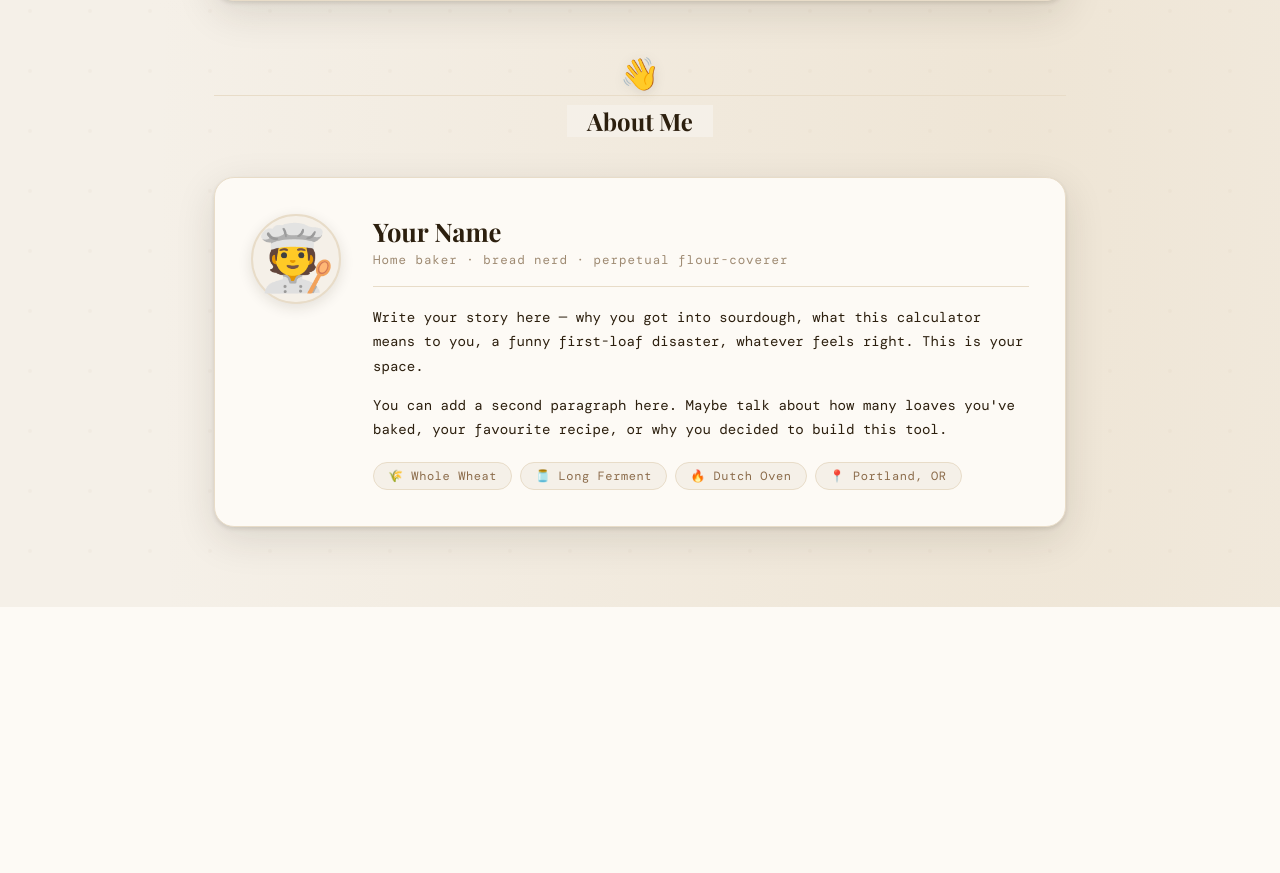
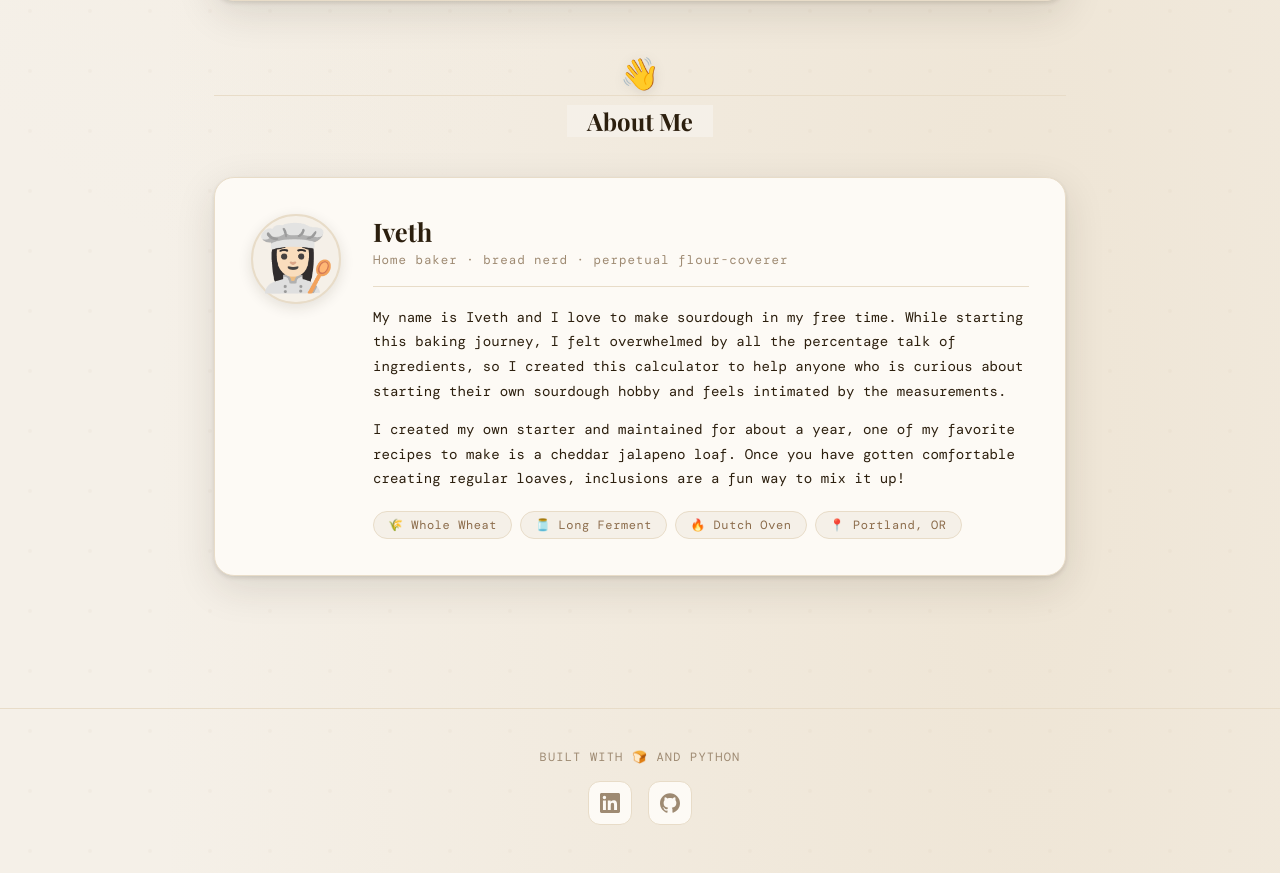
Before and after one commit to ivethurs/doughcalc.io, a Flask app: page / in a window 1280 px wide. Shown: the part 3499-4372 px from the top of the page. Before the commit the page ends 4106 px from the top, so only its background shows below. Run offline with Flask 3, Linux system fonts and the light colour scheme; some web fonts are replaced.

Commit message:
added linkedin and github info

```diff
--- a/static/style.css
+++ b/static/style.css
@@ -567,3 +567,51 @@ input[type=range]::-webkit-slider-thumb:hover { transform: scale(1.2); }
   .about-card { flex-direction: column; align-items: center; text-align: center; }
   .about-tags { justify-content: center; }
 }
+
+/* ══════════════════════════════════════
+   FOOTER
+══════════════════════════════════════ */
+.footer {
+  text-align: center;
+  padding: 40px 24px 48px;
+  display: flex;
+  flex-direction: column;
+  align-items: center;
+  gap: 16px;
+  border-top: 1px solid var(--tan);
+  margin-top: 52px;
+}
+.footer-text {
+  font-size: 0.75rem;
+  color: var(--muted);
+  letter-spacing: 0.1em;
+  text-transform: uppercase;
+}
+.footer-links {
+  display: flex;
+  gap: 16px;
+  align-items: center;
+}
+.footer-icon-link {
+  display: flex;
+  align-items: center;
+  justify-content: center;
+  width: 44px;
+  height: 44px;
+  border-radius: 12px;
+  border: 1.5px solid var(--tan);
+  background: var(--white);
+  color: var(--muted);
+  transition: color 0.2s, border-color 0.2s, transform 0.2s, box-shadow 0.2s;
+  text-decoration: none;
+}
+.footer-icon-link svg {
+  width: 20px;
+  height: 20px;
+}
+.footer-icon-link:hover {
+  color: var(--dark);
+  border-color: var(--brown);
+  transform: translateY(-3px);
+  box-shadow: 0 6px 16px var(--shadow);
+}
--- a/templates/index.html
+++ b/templates/index.html
@@ -265,21 +265,22 @@
   <section id="section-about">
 
     <div class="card about-card">
-      <div class="about-avatar">🧑‍🍳</div>
+      <div class="about-avatar">👩🏻‍🍳</div>
       <div class="about-body">
-        <h2 class="about-name">Your Name</h2>
+        <h2 class="about-name">Iveth</h2>
         <p class="about-tagline">Home baker · bread nerd · perpetual flour-coverer</p>
 
         <div class="about-divider"></div>
 
         <p class="prose">
-          Write your story here — why you got into sourdough, what this calculator means to you,
-          a funny first-loaf disaster, whatever feels right. This is your space.
+          My name is Iveth and I love to make sourdough in my free time. While starting this baking journey, I felt
+          overwhelmed by all the percentage talk of ingredients, so I created this calculator to help anyone
+          who is curious about starting their own sourdough hobby and feels intimated by the measurements.
         </p>
 
         <p class="prose" style="margin-top: 14px;">
-          You can add a second paragraph here. Maybe talk about how many loaves you've baked,
-          your favourite recipe, or why you decided to build this tool.
+          I created my own starter and maintained for about a year, one of my favorite recipes to make is a
+          cheddar jalapeno loaf. Once you have gotten comfortable creating regular loaves, inclusions are a fun way to mix it up!
         </p>
 
         <div class="about-tags">
@@ -294,6 +295,27 @@
   </section>
 
 </div>
+<!-- ══ FOOTER ══ -->
+<footer class="footer">
+  <p class="footer-text">Built with 🍞 and Python</p>
+  <div class="footer-links">
+
+    <!-- LinkedIn -->
+    <a href="https://www.linkedin.com/in/iveth-aguilar/" target="_blank" rel="noopener noreferrer" class="footer-icon-link" aria-label="LinkedIn">
+      <svg xmlns="http://www.w3.org/2000/svg" viewBox="0 0 24 24" fill="currentColor">
+        <path d="M20.447 20.452h-3.554v-5.569c0-1.328-.027-3.037-1.852-3.037-1.853 0-2.136 1.445-2.136 2.939v5.667H9.351V9h3.414v1.561h.046c.477-.9 1.637-1.85 3.37-1.85 3.601 0 4.267 2.37 4.267 5.455v6.286zM5.337 7.433a2.062 2.062 0 0 1-2.063-2.065 2.064 2.064 0 1 1 2.063 2.065zm1.782 13.019H3.555V9h3.564v11.452zM22.225 0H1.771C.792 0 0 .774 0 1.729v20.542C0 23.227.792 24 1.771 24h20.451C23.2 24 24 23.227 24 22.271V1.729C24 .774 23.2 0 22.222 0h.003z"/>
+      </svg>
+    </a>
+
+    <!-- GitHub -->
+    <a href="https://github.com/ivethurs" target="_blank" rel="noopener noreferrer" class="footer-icon-link" aria-label="GitHub">
+      <svg xmlns="http://www.w3.org/2000/svg" viewBox="0 0 24 24" fill="currentColor">
+        <path d="M12 .297c-6.63 0-12 5.373-12 12 0 5.303 3.438 9.8 8.205 11.385.6.113.82-.258.82-.577 0-.285-.01-1.04-.015-2.04-3.338.724-4.042-1.61-4.042-1.61C4.422 18.07 3.633 17.7 3.633 17.7c-1.087-.744.084-.729.084-.729 1.205.084 1.838 1.236 1.838 1.236 1.07 1.835 2.809 1.305 3.495.998.108-.776.417-1.305.76-1.605-2.665-.3-5.466-1.332-5.466-5.93 0-1.31.465-2.38 1.235-3.22-.135-.303-.54-1.523.105-3.176 0 0 1.005-.322 3.3 1.23.96-.267 1.98-.399 3-.405 1.02.006 2.04.138 3 .405 2.28-1.552 3.285-1.23 3.285-1.23.645 1.653.24 2.873.12 3.176.765.84 1.23 1.91 1.23 3.22 0 4.61-2.805 5.625-5.475 5.92.42.36.81 1.096.81 2.22 0 1.606-.015 2.896-.015 3.286 0 .315.21.69.825.57C20.565 22.092 24 17.592 24 12.297c0-6.627-5.373-12-12-12"/>
+      </svg>
+    </a>
+
+  </div>
+</footer>
 
 <script src="{{ url_for('static', filename='script.js') }}"></script>
 </body>
```
